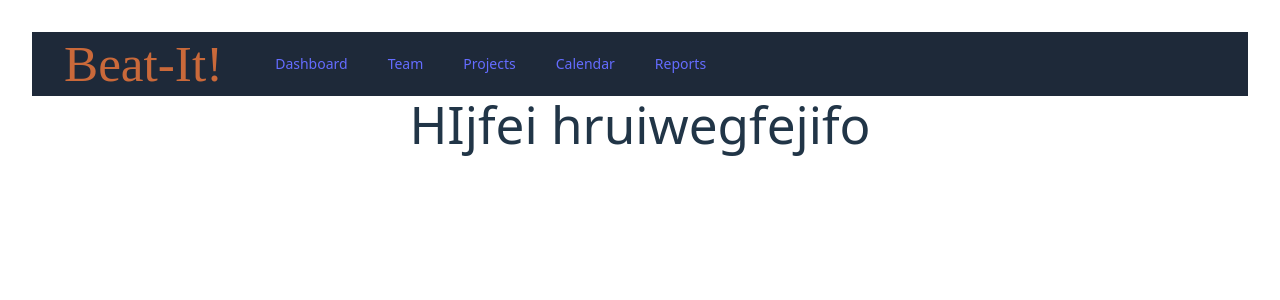
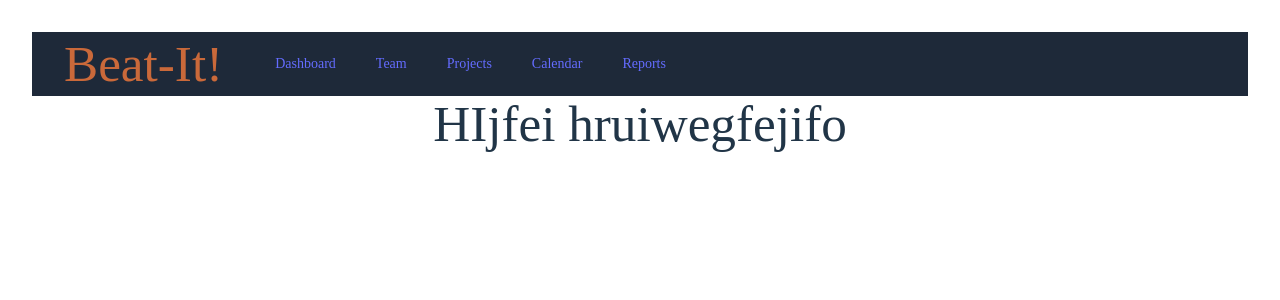
Before and after one commit to ktessma21/Beat-It, a React (Vite) app in the folder frontend/: page / in a window 1280 px wide. Shown: the top 300 px of the page. Built offline with nearby package versions, Linux system fonts and the light colour scheme.

Commit message:
Update index.css

```diff
--- a/frontend/src/index.css
+++ b/frontend/src/index.css
@@ -1,7 +1,13 @@
 @import 'tailwindcss';
 
+.jersey-10-regular {
+  font-family: "Jersey 10", sans-serif;
+  font-weight: 400;
+  font-style: normal;
+}
+
 :root {
-  font-family: system-ui, Avenir, Helvetica, Arial, sans-serif;
+  font-family: "Jersey 10";
   line-height: 1.5;
   font-weight: 400;
 
```
